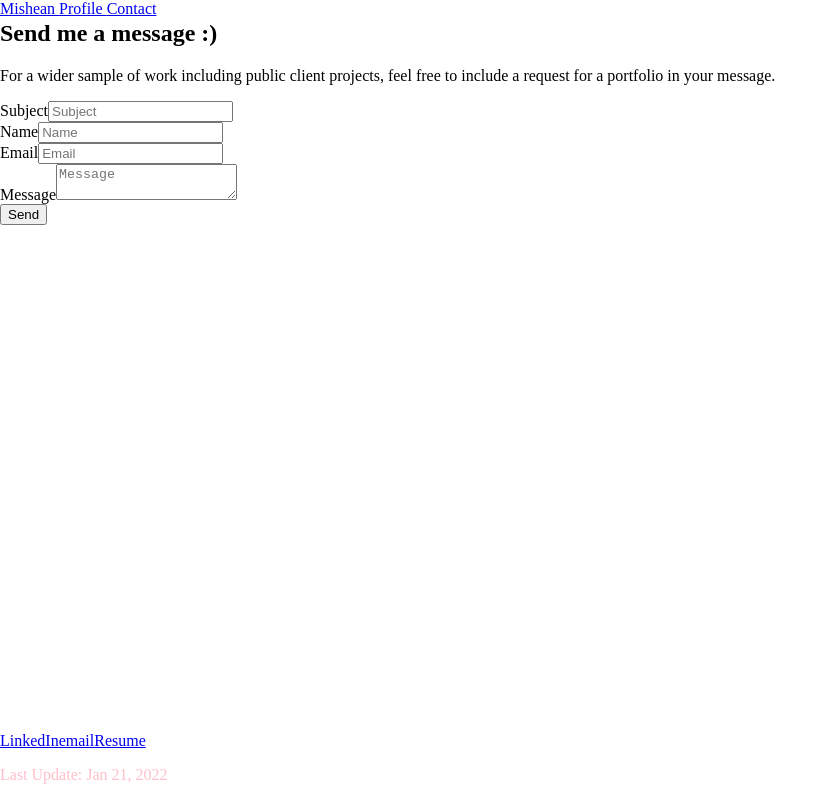
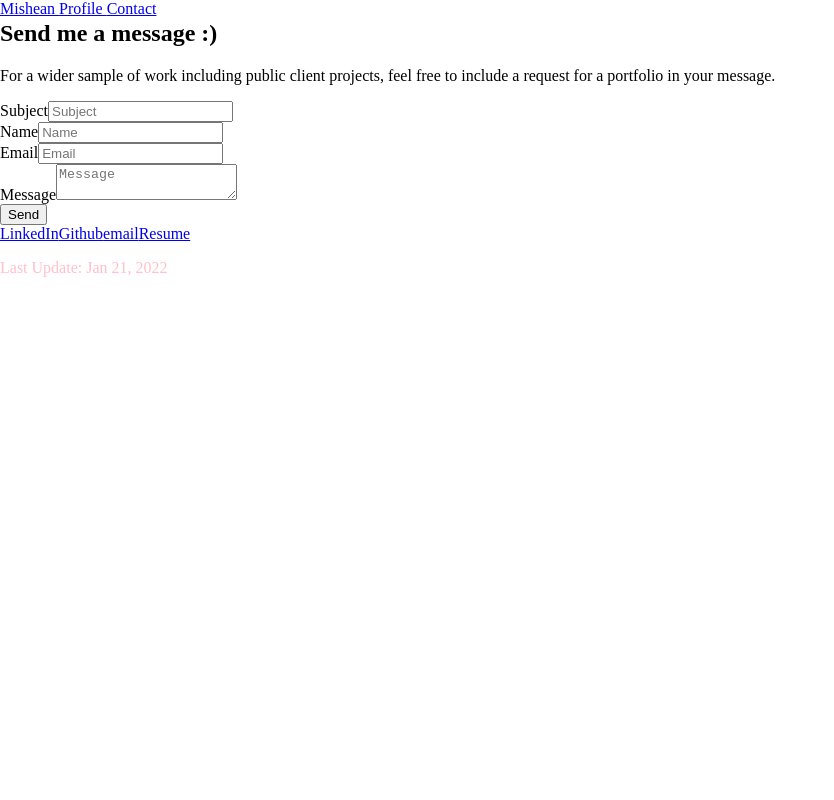
Before and after one commit to mishean/portfolio, a React (Create React App) app: page /contact in a window 1280 px wide. Shown: the whole page, without its empty margins (0-834 px from the left). Built offline with nearby package versions, Linux system fonts and the light colour scheme.

Commit message:
removed fixed positioning from footer

```diff
--- a/package.json
+++ b/package.json
@@ -14,6 +14,7 @@
     "react-pts-canvas": "^0.2.9",
     "react-router-dom": "^6.2.1",
     "react-scripts": "5.0.0",
+    "react-scroll-motion": "^0.2.1",
     "web-vitals": "^2.1.4"
   },
   "scripts": {
--- a/src/App.js
+++ b/src/App.js
@@ -1,6 +1,5 @@
 import './App.css';
 import { ContactUs } from './contact';
-import Footer from './Footer';
 import Intro from './Intro';
 import Header from './Header';
 import {BrowserRouter as Router, Routes, Route} from 'react-router-dom'
@@ -12,7 +11,6 @@ function App() {
   return (
     <Router>
       <Header/>
-      <Footer/>
       <Routes>
         <Route path="/" element={<Display/>}/>
         <Route path="/intro" element={<Intro/>}/>
--- a/src/Footer.css
+++ b/src/Footer.css
@@ -1,8 +1,7 @@
 .orange {
     color: pink;
-    position: fixed;
     z-index: 10;
-    bottom: 0;
+    margin-top: auto;
     user-select: none;
     -moz-user-select: none;
     -webkit-user-select: none;
--- a/src/Footer.jsx
+++ b/src/Footer.jsx
@@ -1,13 +1,9 @@
 import React from 'react'
-import pdf from './docs/Resume.pdf'
 import './Footer.css'
 
 export default function Footer() {
     return (
         <div className='orange'>
-            <a href="http://www.linkedin.com/in/mishean-peiris/" target="_blank" rel="noopener noreferrer">LinkedIn</a>
-            <a href="mailto:misheanpeiris@gmail.com">email</a>
-            <a href={pdf} target="_blank" rel="noreferrer">Resume</a>
             <p>Last Update: Jan 21, 2022</p>
         </div>
     )
--- a/src/Header.css
+++ b/src/Header.css
@@ -1,4 +1,4 @@
-.dookie {
+.nav {
      position: fixed;
      z-index: 10;
      top: 0;
@@ -6,4 +6,11 @@
      -moz-user-select: none;
      -webkit-user-select: none;
      -ms-user-select: none;
+     transition-timing-function: ease-in;
+     transition:1s;
+
 }
+
+.nav-2 {
+     backdrop-filter: blur(5px);
+}
--- a/src/Header.jsx
+++ b/src/Header.jsx
@@ -1,12 +1,28 @@
-import React from 'react';
+import React, {useEffect, useState } from 'react';
 import {Link} from 'react-router-dom'
 import './Header.css'
 
 function Header() {
+  const [show, setShow] = useState(false)
+    const controlNavbar = () => {
+        if (window.scrollY > 2) {
+            setShow(true)
+        } else {
+            setShow(false)
+        }
+    }
+
+    useEffect(() => {
+        window.addEventListener('scroll', controlNavbar)
+        return () => {
+            window.removeEventListener('scroll', controlNavbar)
+        }
+    }, [])
+
   return (
-    <div className='dookie'>
-        <nav>
-        <Link to="/"> Mishean </Link>
+    <div>
+        <nav className={show ? 'nav nav-2' : 'nav'}>
+        <Link className='logo' to="/"> Mishean </Link>
         <Link to="/intro"> Profile </Link>
         <Link to="/contact"> Contact </Link>
       </nav>
--- a/src/Intro.jsx
+++ b/src/Intro.jsx
@@ -1,7 +1,5 @@
 import React from 'react';
-
-
-
+import Footer from './Footer';
 
 export default function Intro() {
     return (
@@ -87,6 +85,7 @@ export default function Intro() {
                 </li>
 
             </ul>
+            <Footer/>
         </div>
     )
 }
--- a/src/contact.jsx
+++ b/src/contact.jsx
@@ -4,6 +4,8 @@ import Name from './Name';
 import Email from './Email';
 import Message from './Message';
 import emailjs from '@emailjs/browser';
+import Footer from './Footer';
+import pdf from './docs/Resume.pdf'
 
 export const ContactUs = () => {
 
@@ -68,6 +70,13 @@ export const ContactUs = () => {
 
       <input type="submit" value="Send" />
     </form>
+    <div>
+          <a href="http://www.linkedin.com/in/mishean-peiris/" target="_blank" rel="noopener noreferrer">LinkedIn</a>
+          <a href="https://github.com/mishean">Github</a>
+          <a href="mailto:misheanpeiris@gmail.com">email</a>
+          <a href={pdf} target="_blank" rel="noreferrer">Resume</a>
+    </div>
+    <Footer/>
     </div>
   );
 };
```
Also changed, not shown: 1 other file (tests, documents, lock files or other folders).
